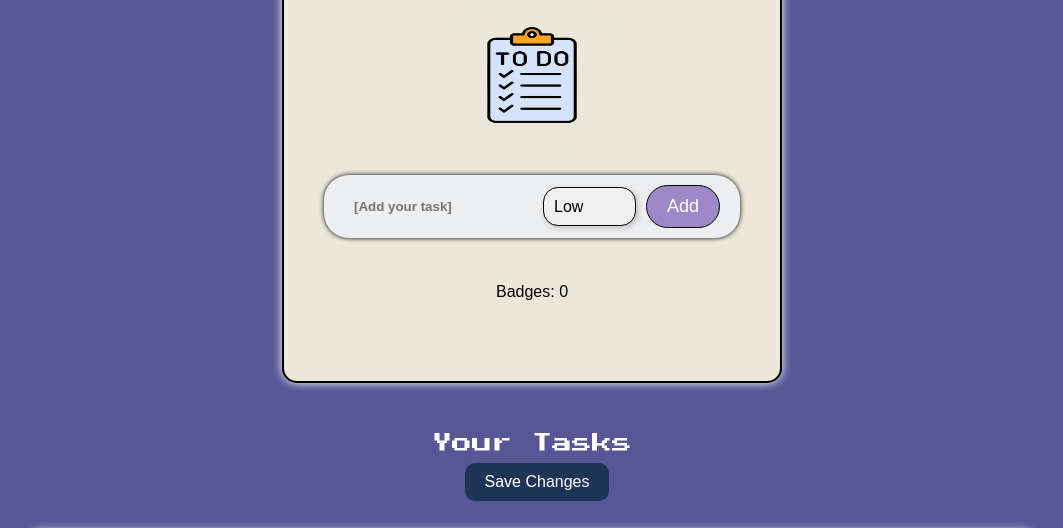
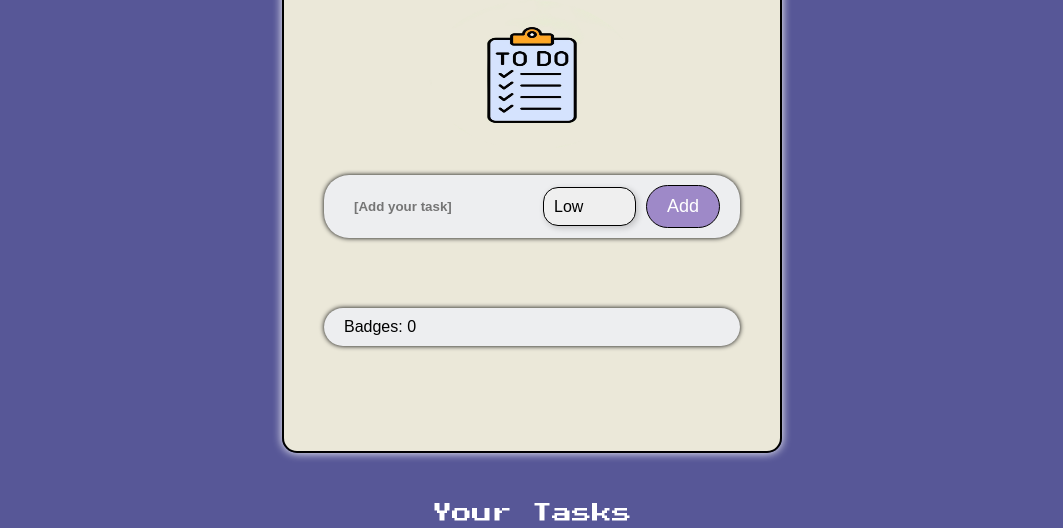
Before and after one commit to bleufabs/ToDo-list, a website: page src/index.html in a window 1280 px wide. Shown: the part 256-784 px from the top of the page, without its empty margins (108-1171 px from the left). Drawn offline with Linux system fonts and the light colour scheme.

Commit message:
style for badge in css

```diff
--- a/src/style.css
+++ b/src/style.css
@@ -271,3 +271,14 @@ input {
   background-color: #f44336;
   color: white;
 }
+#badge{
+  display: flex;
+  align-items: center;
+  justify-content: space-between;
+  background: #edeef0;
+  border-radius: 25px;
+  padding: 10px 20px 10px 20px;
+  margin-top: 25px;
+  margin-bottom: 25px;
+  box-shadow: 0 0 5px rgba(0, 0, 0);
+}
```
